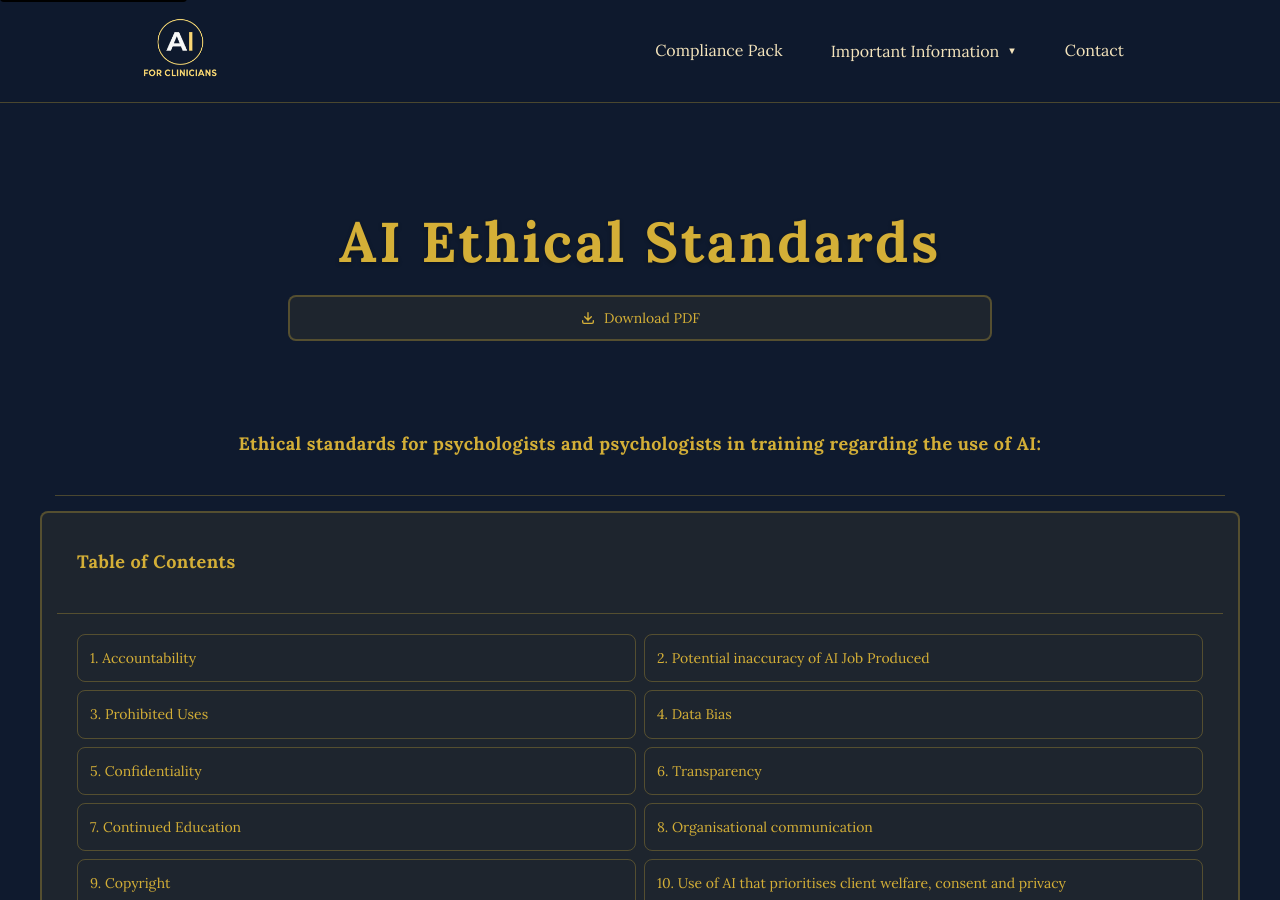
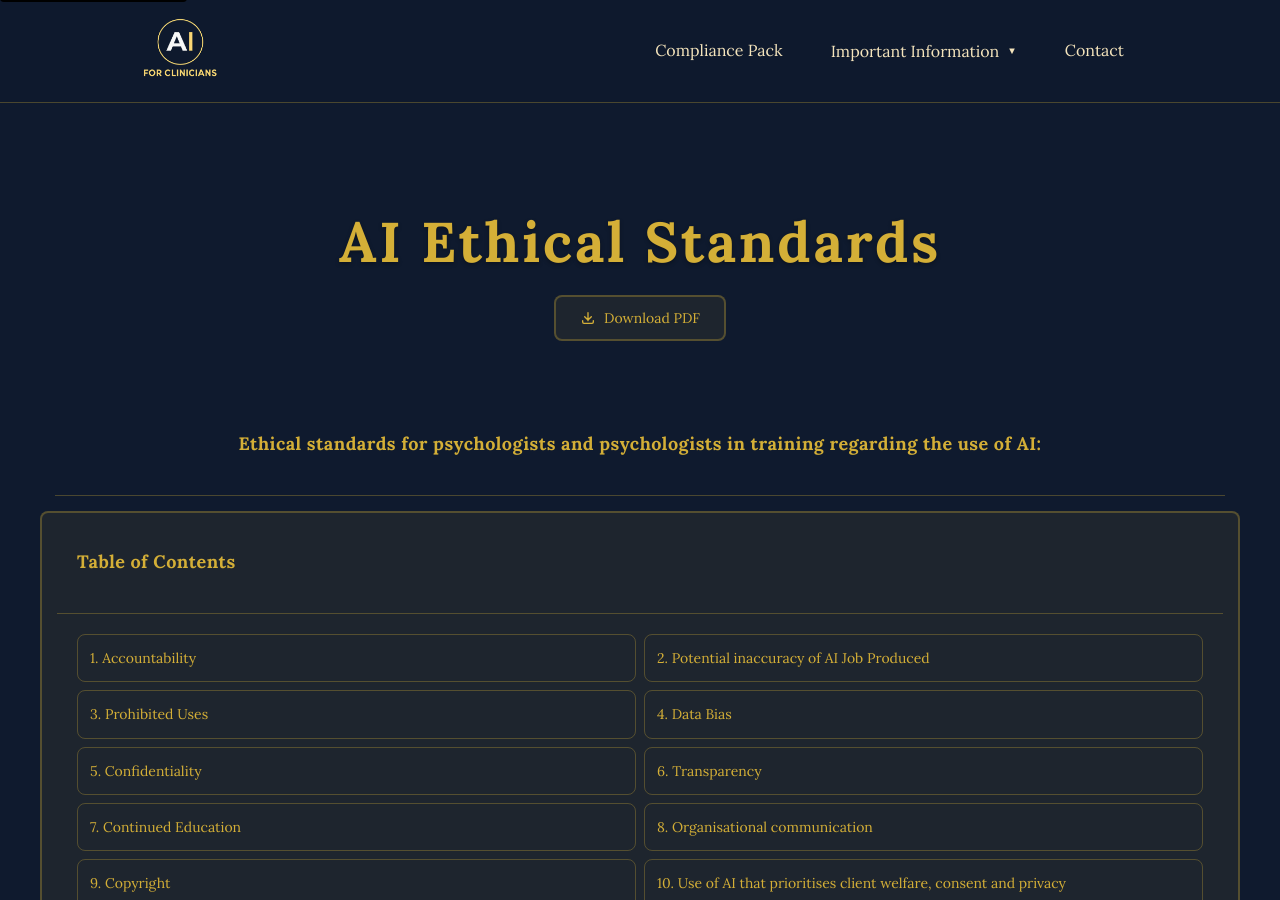
Before and after one commit to keisler-au/aiforclin, a Jekyll site: the page built from standards/index.html, in a window 1280 px wide and 900 px high. Built offline with Jekyll 4.4.1, drawn with Linux system fonts in a browser that asks for light colours.

Commit message:
Download button reformatted for Standard PDF

```diff
--- a/standards/index.html
+++ b/standards/index.html
@@ -12,6 +12,7 @@ description: AI Ethical Standards for Australian Psychology professionals and tr
       class="btn"
       aria-label="Download PDF version"
       onclick="downloadPDF()"
+      style="max-width: 200px; margin: 0 auto;"
     >
       <svg class="icon icon-sm" viewBox="0 0 24 24" aria-hidden="true">
         <path
```
